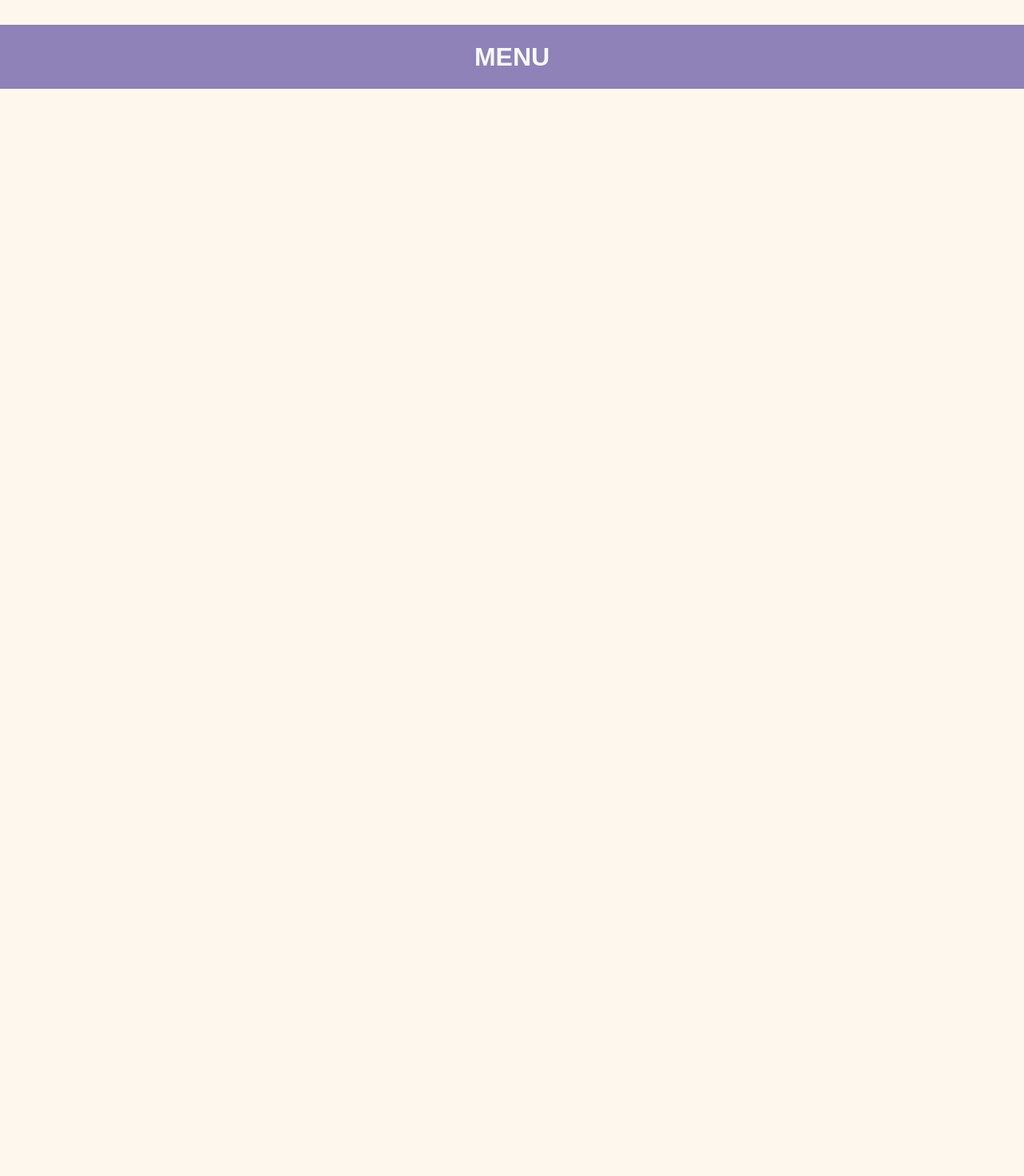
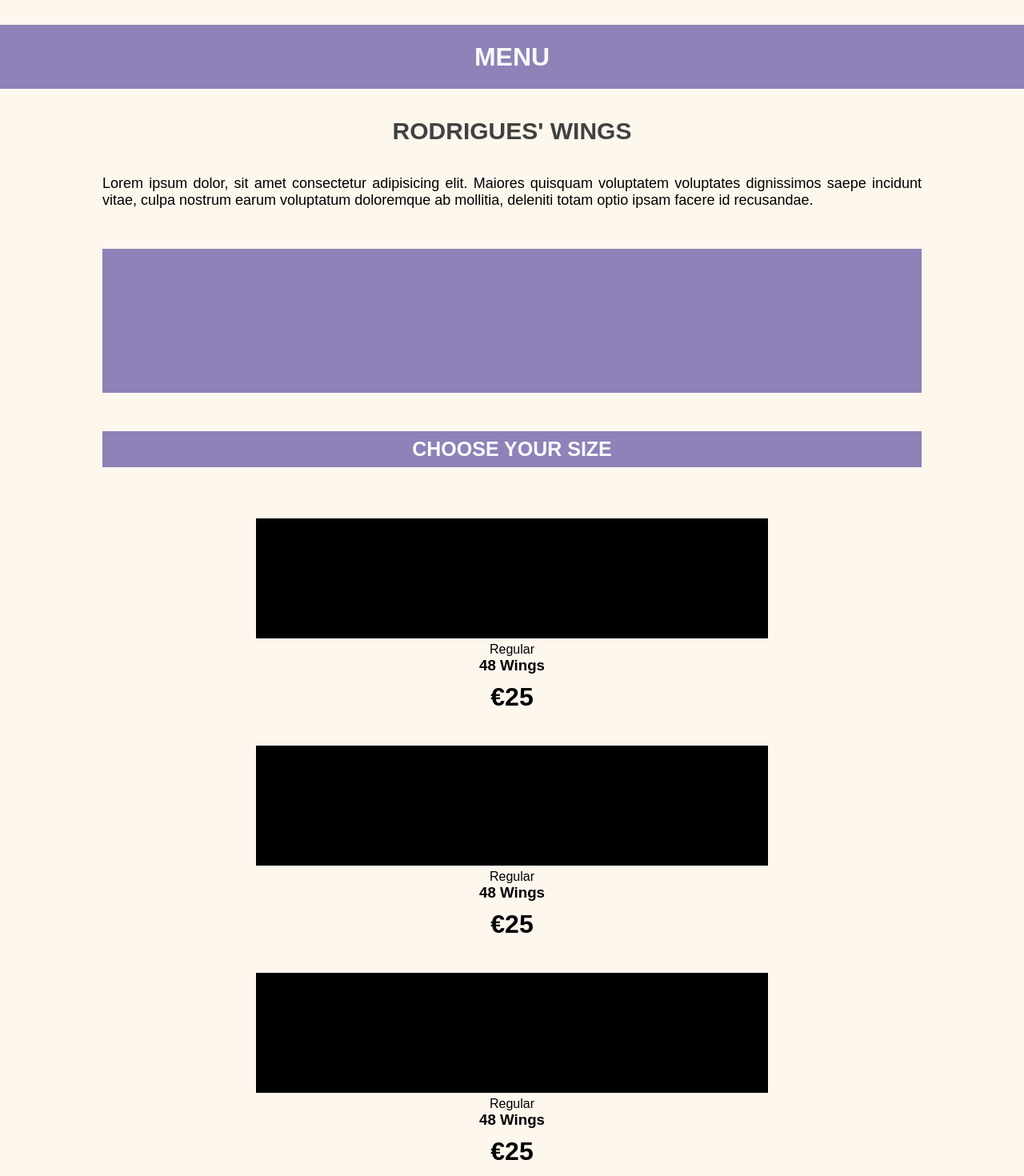
Before and after one commit to Brainilio/Rodrigues_TakeOut, a React (Create React App) app: page / in a window 1280 px wide. Shown: the part 1000-2470 px from the top of the page at 80% size. Before the commit the page ends 1111 px from the top, so only its background shows below. Built offline with nearby package versions, Linux system fonts and the light colour scheme.

Commit message:
scaffold almost done

```diff
--- a/src/App.js
+++ b/src/App.js
@@ -30,6 +30,57 @@ function App() {
 			<div className='menu-divider'>
 				<h1>MENU</h1>
 			</div>
+			<div className='menu-page'>
+				<div className='about-items'>
+					{/* description */}
+					<div className='wings-description'>
+						<h1 className='wings-description-header'>RODRIGUES' WINGS</h1>
+						<p className='wings-description-paragraph'>
+							Lorem ipsum dolor, sit amet consectetur adipisicing elit. Maiores
+							quisquam voluptatem voluptates dignissimos saepe incidunt vitae,
+							culpa nostrum earum voluptatum doloremque ab mollitia, deleniti
+							totam optio ipsam facere id recusandae.
+						</p>
+					</div>
+					<div className='wings-picture'></div>
+				</div>
+
+				{/* choose your size */}
+
+				<div className='side-divider'>
+					<h1>CHOOSE YOUR SIZE</h1>
+				</div>
+
+				{/* size row */}
+				<div className='size-row'>
+					{/* Single item */}
+					<div className='chicken-item-size'>
+						<div className='chicken-item-picture'></div>
+						{/* Single item description  */}
+						<span>Regular</span>
+						<h3>48 Wings</h3>
+						<h1>€25</h1>
+					</div>
+					<div className='chicken-item-size'>
+						<div className='chicken-item-picture'></div>
+						{/* Single item description  */}
+						<span>Regular</span>
+						<h3>48 Wings</h3>
+						<h1>€25</h1>
+					</div>
+					<div className='chicken-item-size'>
+						<div className='chicken-item-picture'></div>
+						{/* Single item description  */}
+						<span>Regular</span>
+						<h3>48 Wings</h3>
+						<h1>€25</h1>
+					</div>
+				</div>
+
+				<div className='side-divider'>
+					<h1>KICK UP SOME SAUCE</h1>
+				</div>
+			</div>
 		</>
 	)
 }
--- a/src/styles/index.scss
+++ b/src/styles/index.scss
@@ -1,5 +1,6 @@
 @import "./landing.scss";
 @import "./about.scss";
+@import "./menu.scss";
 
 body {
 	margin: 0;
@@ -12,6 +13,7 @@ body {
 .menu-divider {
 	position: relative;
 	margin-top: 3em;
+	margin-bottom: 1em;
 	width: 100%;
 	height: 10vh;
 	background-color: #8e82b8;
--- /dev/null
+++ b/src/styles/menu.scss
@@ -0,0 +1,56 @@
+@import "./side-row.scss";
+
+.menu-page {
+	position: relative;
+	height: 100%;
+	width: 100%;
+
+	.about-items {
+		display: flex;
+		align-items: center;
+		justify-content: center;
+		flex-flow: column;
+
+		.wings-description {
+			display: flex;
+			flex-flow: column;
+			justify-content: center;
+			align-items: center;
+			.wings-description-header {
+				text-transform: uppercase;
+				font-size: 30px;
+				color: #414141;
+				text-align: center;
+			}
+
+			.wings-description-paragraph {
+				text-align: justify;
+				font-size: 18px;
+				width: 80%;
+			}
+		}
+	}
+
+	.wings-picture {
+		margin-top: 2rem;
+		width: 80%;
+		height: 180px;
+		background-color: #8e82b8;
+	}
+
+	.side-divider {
+		margin: 3em auto;
+		width: 80%;
+		height: 10vh auto;
+		background-color: #8e82b8;
+		display: flex;
+		justify-content: center;
+		text-align: center;
+
+		h1 {
+			font-size: 25px;
+			margin: 0.5rem;
+			color: rgb(248, 248, 248);
+		}
+	}
+}
--- /dev/null
+++ b/src/styles/side-row.scss
@@ -0,0 +1,34 @@
+.size-row {
+	width: 100%;
+	height: 100%;
+	display: flex;
+	justify-content: center;
+	align-items: center;
+	flex-flow: column;
+
+	.chicken-item-size {
+		display: flex;
+		align-items: center;
+		justify-content: center;
+		flex-flow: column;
+		width: 100%;
+		margin: 1em 0;
+
+		.chicken-item-picture {
+			width: 50%;
+			height: 150px;
+			background-color: black;
+		}
+
+		span {
+			margin-top: 5px;
+			margin-bottom: 0;
+		}
+		h3 {
+			margin: 0;
+		}
+		h1 {
+			margin: 10px 0;
+		}
+	}
+}
```
